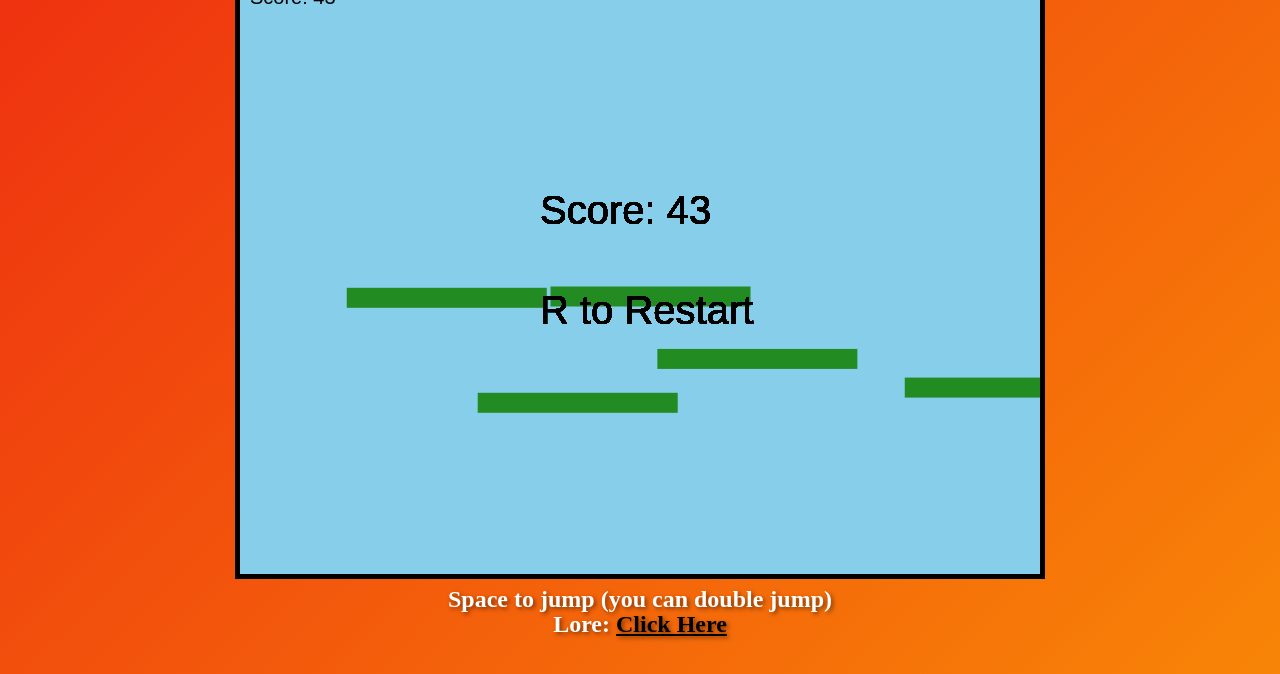
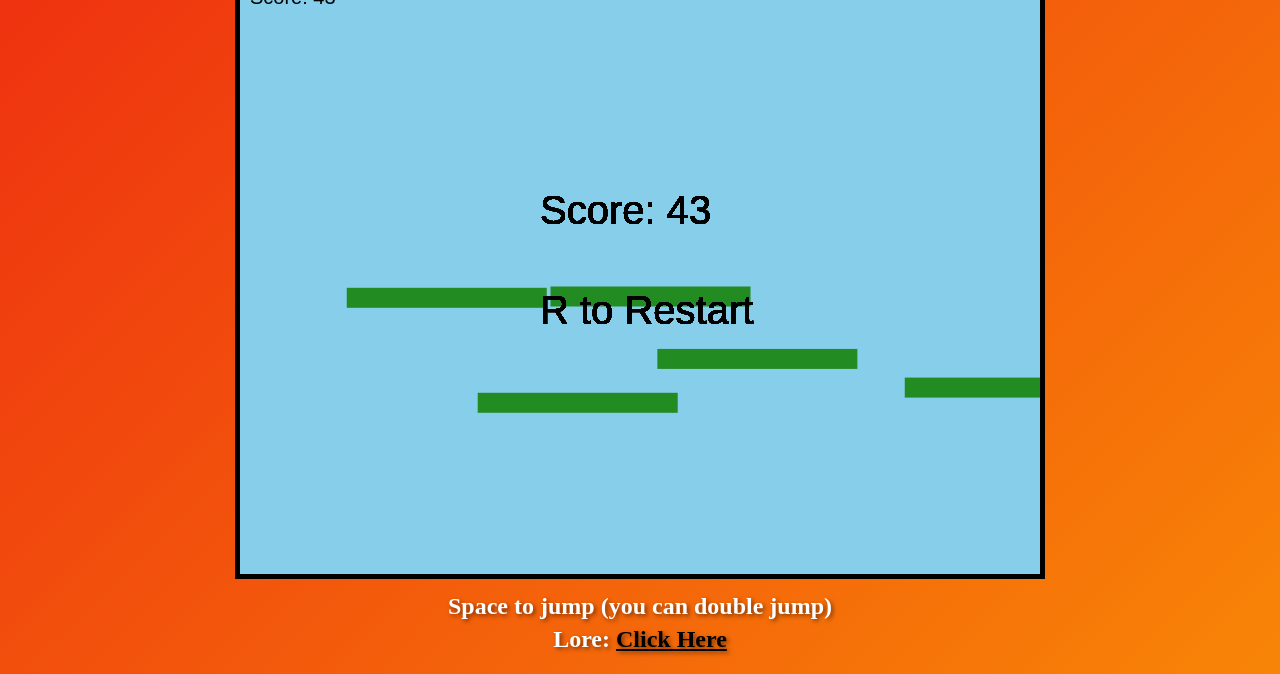
Before and after one commit to MKcool99/MKcool99.github.io, a plain HTML site: page platformer/index.html in a window 1280 px wide. Shown: the part 126-800 px from the top of the page. Drawn offline with Linux system fonts and the light colour scheme.

Commit message:
Update styles.css

```diff
--- a/platformer/styles.css
+++ b/platformer/styles.css
@@ -54,11 +54,11 @@ body {
 }
 
 .jump-text {
-  margin-top: 650px; /* Adjust this value to control the vertical position */
+  margin-top: 665px; /* Adjust this value to control the vertical position */
 }
 
 .lore-text {
-  margin-top: 700px; /* Adjust this value to control the vertical position */
+  margin-top: 730px; /* Adjust this value to control the vertical position */
 }
 
 .black {
```
